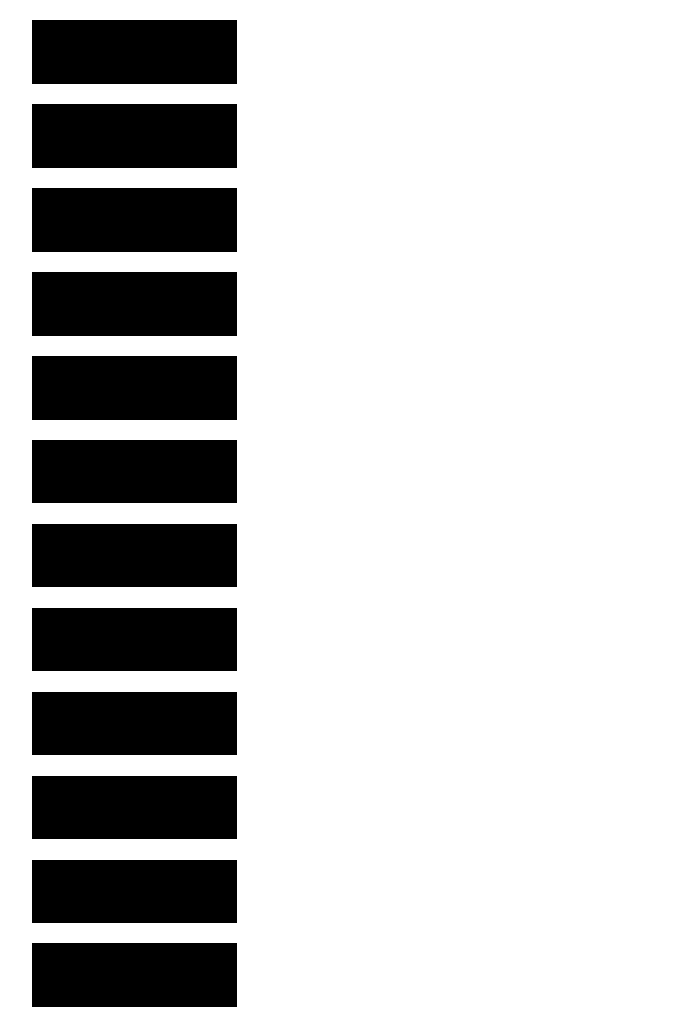
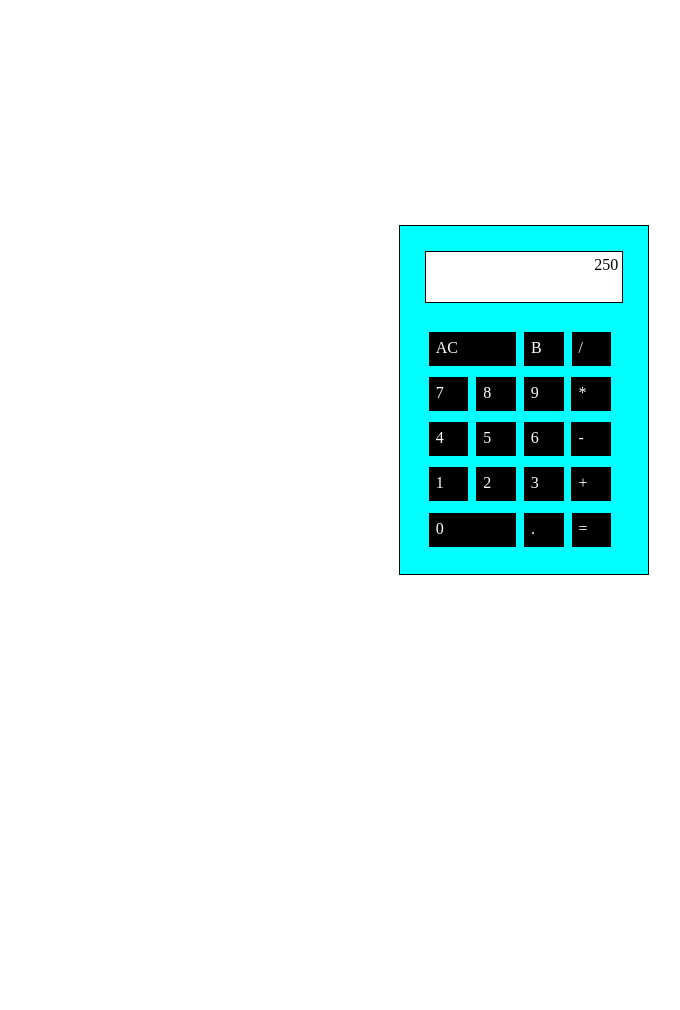
Before and after one commit to Kalash-C1/Calci, a plain HTML site: page index.html in a window 1280 px wide. Shown: the top 1010 px of the page, without its empty margins (116-796 px from the left). After the commit the page ends 800 px from the top, so only its background shows below. Drawn offline with Linux system fonts and the light colour scheme.

Commit message:
Added index.html file

```diff
--- a/index.html
+++ b/index.html
@@ -8,21 +8,32 @@
     <script src="script.js" defer></script>
 </head>
 <body>
-    <div class="container">
-        <div class="elements" id="one"></div>
-        <div class="elements" id="two"></div>
-        <div class="elements" id="three"></div>
-        <div class="elements" id="four"></div>
-        <div class="elements" id="five"></div>
-        <div class="elements" id="six"></div>
-        <div class="elements" id="seven"></div>
-        <div class="elements" id="eight"></div>
-        <div class="elements" id="nine"></div>
-        <div class="elements" id="ten"></div>
-        <div class="elements" id="plus"></div>
-        <div class="elements" id="minus"></div>
-        <div class="elements" id="multiply"></div>
-        <div class="elements" id="divide"></div>
+    <div class="calc">
+        <div class="display">
+            <div class="display1"></div>
+        </div>
+        <div class="container">
+            <div class="fixer">
+                <div class="elements" id="ac">AC</div>
+                <div class="elements" id="backspace">B</div>
+                <div class="elements" id="divide">/</div>
+                <div class="elements" id="seven">7</div>
+                <div class="elements" id="eight">8</div>
+                <div class="elements" id="nine">9</div>
+                <div class="elements" id="multiply">*</div>
+                <div class="elements" id="four">4</div>
+                <div class="elements" id="five">5</div>
+                <div class="elements" id="six">6</div>
+                <div class="elements" id="minus">-</div>
+                <div class="elements" id="one">1</div>
+                <div class="elements" id="two">2</div>
+                <div class="elements" id="three">3</div>
+                <div class="elements" id="plus">+</div>
+                <div class="elements" id="zero">0</div>
+                <div class="elements" id="decimal">.</div>
+                <div class="elements" id="equals">=</div>
+            </div>
+        </div>
     </div>
 </body>
 </html>
```
